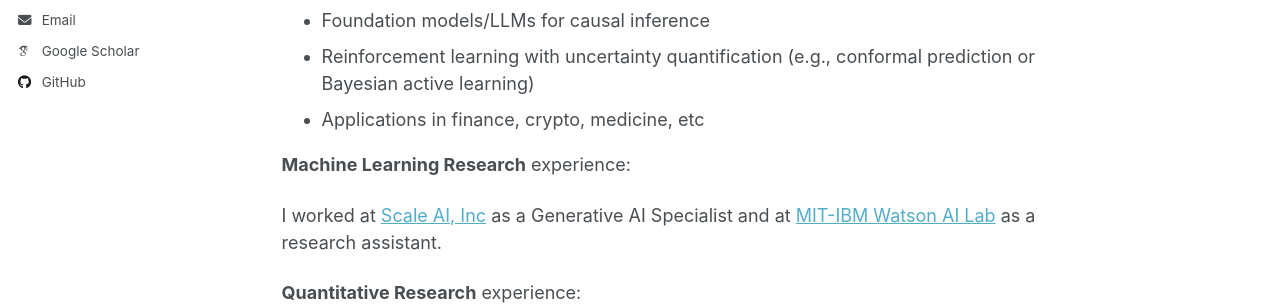
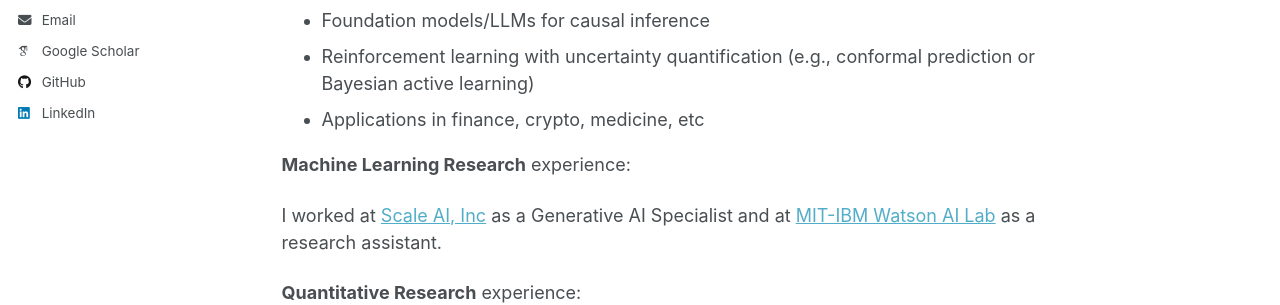
Before and after one commit to xushenbo/xushenbo.github.io, a Jekyll site: the page built from _pages/about.md, in a window 1280 px wide. Shown: the part 402-707 px from the top of the page. Built offline with Jekyll 4.4.1, drawn with Linux system fonts in a browser that asks for light colours; some web fonts are replaced; a script that is not in the unit is left out.

Commit message:
Update _config.yml

```diff
--- a/_config.yml
+++ b/_config.yml
@@ -61,7 +61,7 @@ author:
   keybase          : # Username
   instagram        : # Username
   lastfm           : # Username
-  linkedin         : # shenbo-xu
+  linkedin         : "shenbo-xu"
   mastodon         : # URL
   medium           : # URL
   pinterest        : # Username
```
